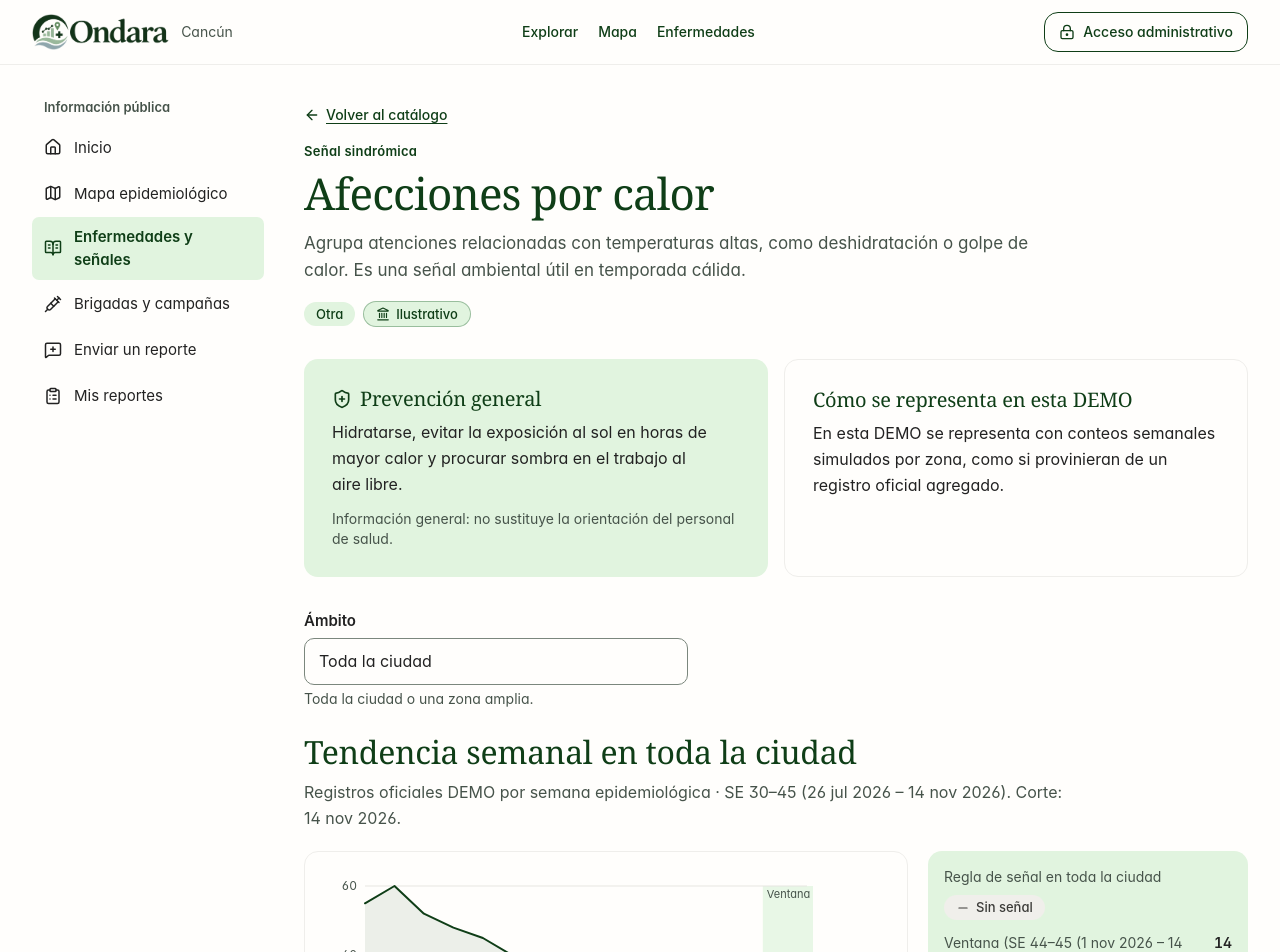
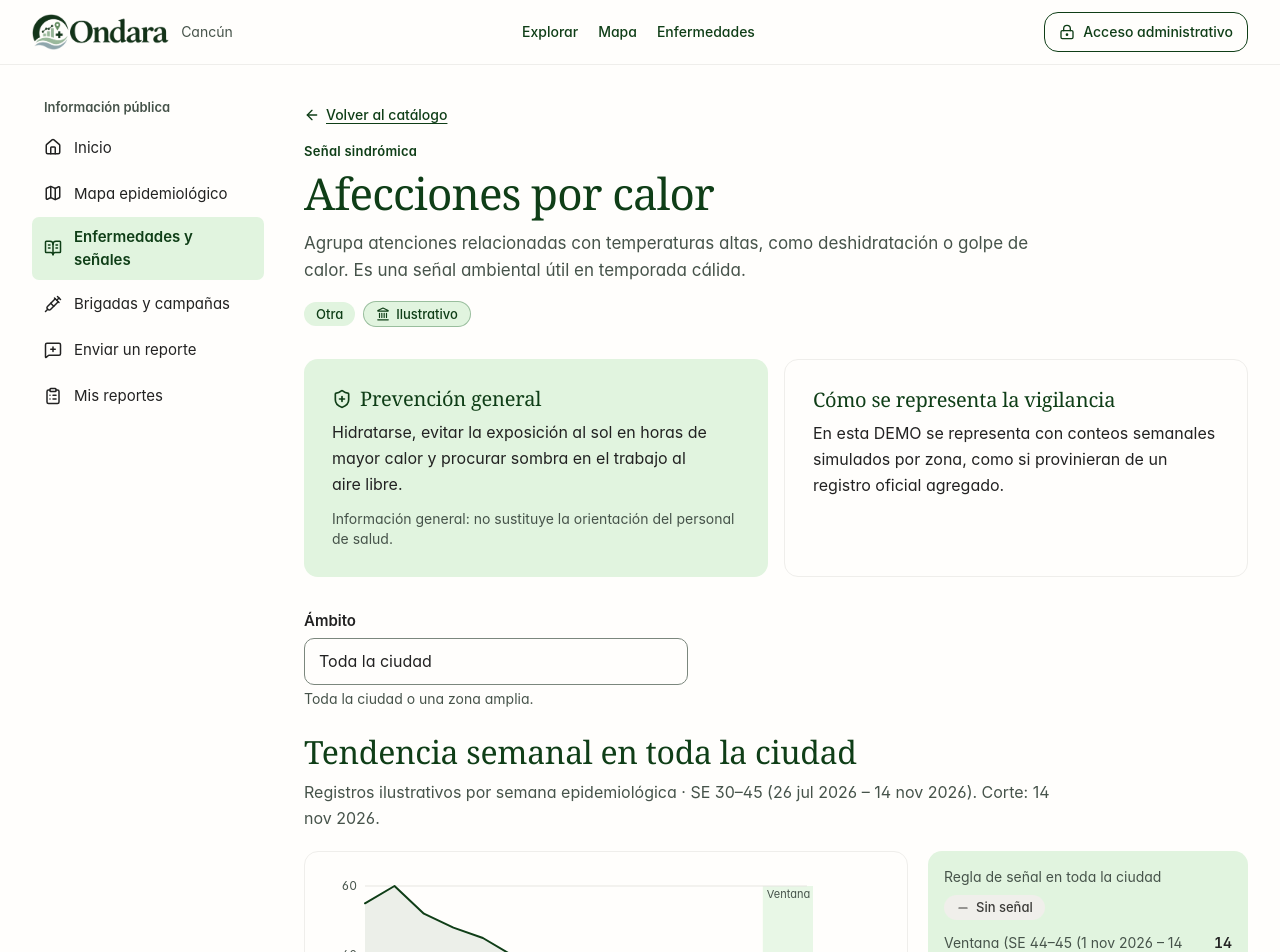
Before and after one commit to FranCiscoK18/TucanthonV3, a React (Vite) app: page /enfermedades/calor in a window 1280 px wide. Shown: the top 952 px of the page. Built offline with nearby package versions, Linux system fonts and the light colour scheme.

Commit message:
style: mensajes de presentacion y datos de referencia

```diff
--- a/src/pages/DiseaseDetailPage.tsx
+++ b/src/pages/DiseaseDetailPage.tsx
@@ -59,7 +59,7 @@ export function DiseaseDetailPage() {
           <p className="mt-3 text-sm text-muted">Información general: no sustituye la orientación del personal de salud.</p>
         </div>
         <div className="card card-cream">
-          <h2 className="text-[1.25rem]">Cómo se representa en esta DEMO</h2>
+          <h2 className="text-[1.25rem]">Cómo se representa la vigilancia</h2>
           <p className="mt-2 leading-relaxed">{disease.monitoring}</p>
         </div>
       </div>
@@ -97,12 +97,12 @@ export function DiseaseDetailPage() {
                 <SectionHeading
                   id="tendencia"
                   title={`Tendencia semanal en ${scopeLabel}`}
-                  description={`Registros oficiales DEMO por semana epidemiológica · ${seriesRange}. Corte: ${formatDate(data.cutoff)}.`}
+                  description={`Registros ilustrativos por semana epidemiológica · ${seriesRange}. Corte: ${formatDate(data.cutoff)}.`}
                 />
                 <div className="grid grid-cols-1 gap-5 xl:grid-cols-[minmax(0,1fr)_20rem]">
                   <div className="min-w-0 rounded-card border border-border-mist p-3 sm:p-4">
                     <TrendChart
-                      title={`Registros oficiales DEMO de ${disease.name} en ${scopeLabel}`}
+                      title={`Registros ilustrativos de ${disease.name} en ${scopeLabel}`}
                       description={`Serie semanal de ${n} semanas. Último valor: ${data.series[n - 1]?.value ?? 0} registros.`}
                       points={data.series}
                       unitLabel="registros"
@@ -193,7 +193,7 @@ export function DiseaseDetailPage() {
                   <div className="relative max-h-96 overflow-auto rounded-card border border-border-mist" tabIndex={0} aria-label="Tabla de datos semanales, desplazable">
                     <table className="table-base">
                       <caption className="sr-only">
-                        Registros oficiales DEMO por semana de {disease.name} en {scopeLabel}
+                        Registros ilustrativos por semana de {disease.name} en {scopeLabel}
                       </caption>
                       <thead className="sticky top-0 bg-cream-paper">
                         <tr>
@@ -232,7 +232,7 @@ export function DiseaseDetailPage() {
                   />
                   <div className="relative overflow-x-auto rounded-card border border-border-mist" tabIndex={0} aria-label="Tabla por zona, desplazable">
                     <table className="table-base min-w-[40rem]">
-                      <caption className="sr-only">Registros oficiales DEMO de {disease.name} por zona, últimas 4 semanas</caption>
+                      <caption className="sr-only">Registros ilustrativos de {disease.name} por zona, últimas 4 semanas</caption>
                       <thead>
                         <tr>
                           <th scope="col">Zona</th>
@@ -271,12 +271,12 @@ export function DiseaseDetailPage() {
                   <SectionHeading
                     id="vectorial"
                     eyebrow="Vigilancia del mosquito"
-                    title="Vigilancia entomológica DEMO"
-                    description={`Porcentaje de ovitrampas con huevos de mosquito en ${scopeLabel}. Umbral DEMO de referencia: ${VECTOR_THRESHOLD_PCT} %.`}
+                    title="Vigilancia entomológica ilustrativa"
+                    description={`Porcentaje de ovitrampas con huevos de mosquito en ${scopeLabel}. Umbral de referencia: ${VECTOR_THRESHOLD_PCT} %.`}
                   />
                   <div className="rounded-card border border-border-mist p-3 sm:p-4">
                     <TrendChart
-                      title={`Ovitrampas positivas en ${scopeLabel} (DEMO)`}
+                      title={`Ovitrampas positivas en ${scopeLabel} (referencia)`}
                       description="Porcentaje semanal de ovitrampas con huevos de mosquito."
                       points={data.vectorSeries}
                       unitLabel="% de ovitrampas positivas"
```
